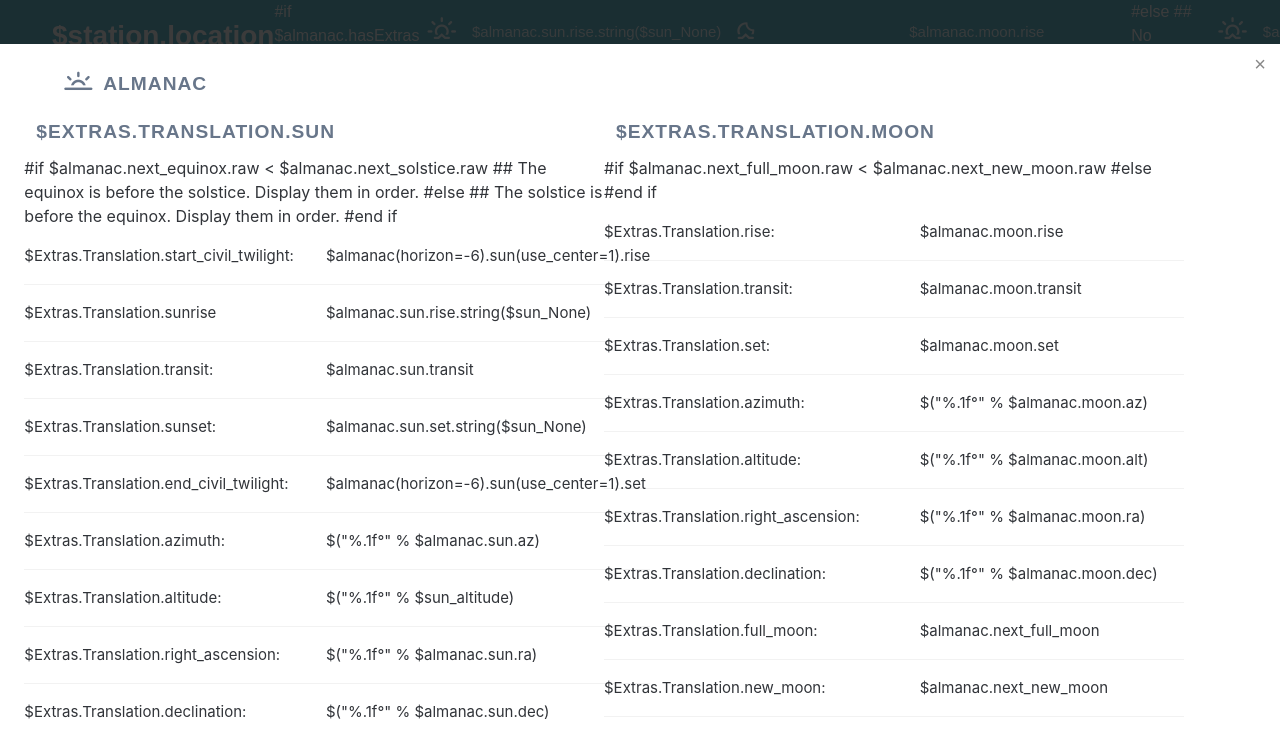
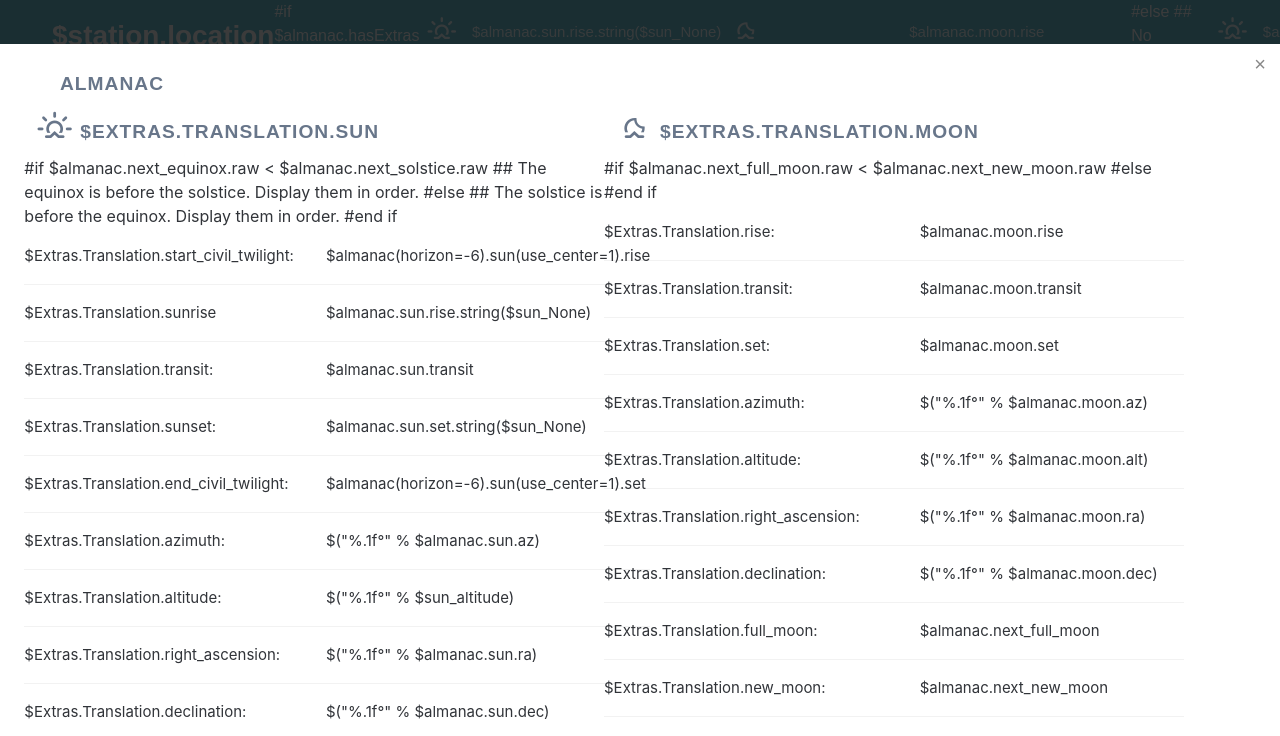
Before and after one commit to neoground/neowx, a browser extension: page src/archive.html in a window 1280 px wide. Both pictures are taken after a click on the button "$Extras.Translation.more_button". Shown: the top 736 px of the page. Drawn offline with Linux system fonts and the light colour scheme.

Commit message:
Added design changes to archive

```diff
--- a/src/archive.html
+++ b/src/archive.html
@@ -195,11 +195,11 @@
 <!-- ALMANAC -->
 <!-- ALMANAC -->
 <div style="display: none;" id="almanac" class="modal-crd">
-    <h2><i class="wi wi-horizon"></i> Almanac</h2>
+    <h2>Almanac</h2>
     <div class="crd-content">
         <div class="row gutters">
             <div class="col-6">
-                <h2>$Extras.Translation.sun</h2>
+                <h2><i class="wi wi-sunrise"></i> $Extras.Translation.sun</h2>
                 <table>
                     <tr><td>$Extras.Translation.start_civil_twilight:</td><td>$almanac(horizon=-6).sun(use_center=1).rise</td></tr>
                     <tr><td>$Extras.Translation.sunrise</td><td>$almanac.sun.rise.string($sun_None)</td></tr>
@@ -222,7 +222,7 @@
                 </table>
             </div>
             <div class="col-6">
-                <h2>$Extras.Translation.moon</h2>
+                <h2><i class="wi wi-moonrise"></i> $Extras.Translation.moon</h2>
                 <table>
                     <tr><td>$Extras.Translation.rise:</td><td>$almanac.moon.rise</td></tr>
                     <tr><td>$Extras.Translation.transit:</td><td>$almanac.moon.transit</td></tr>
```
